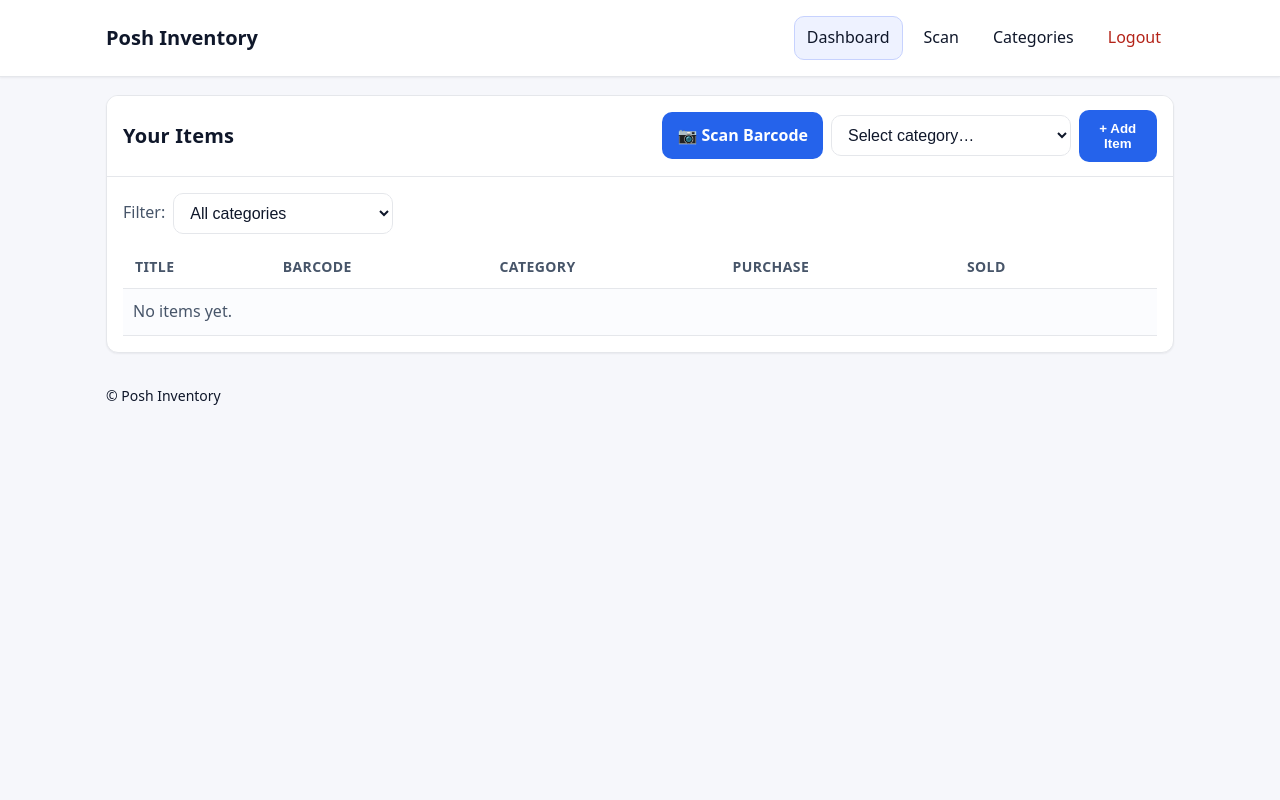
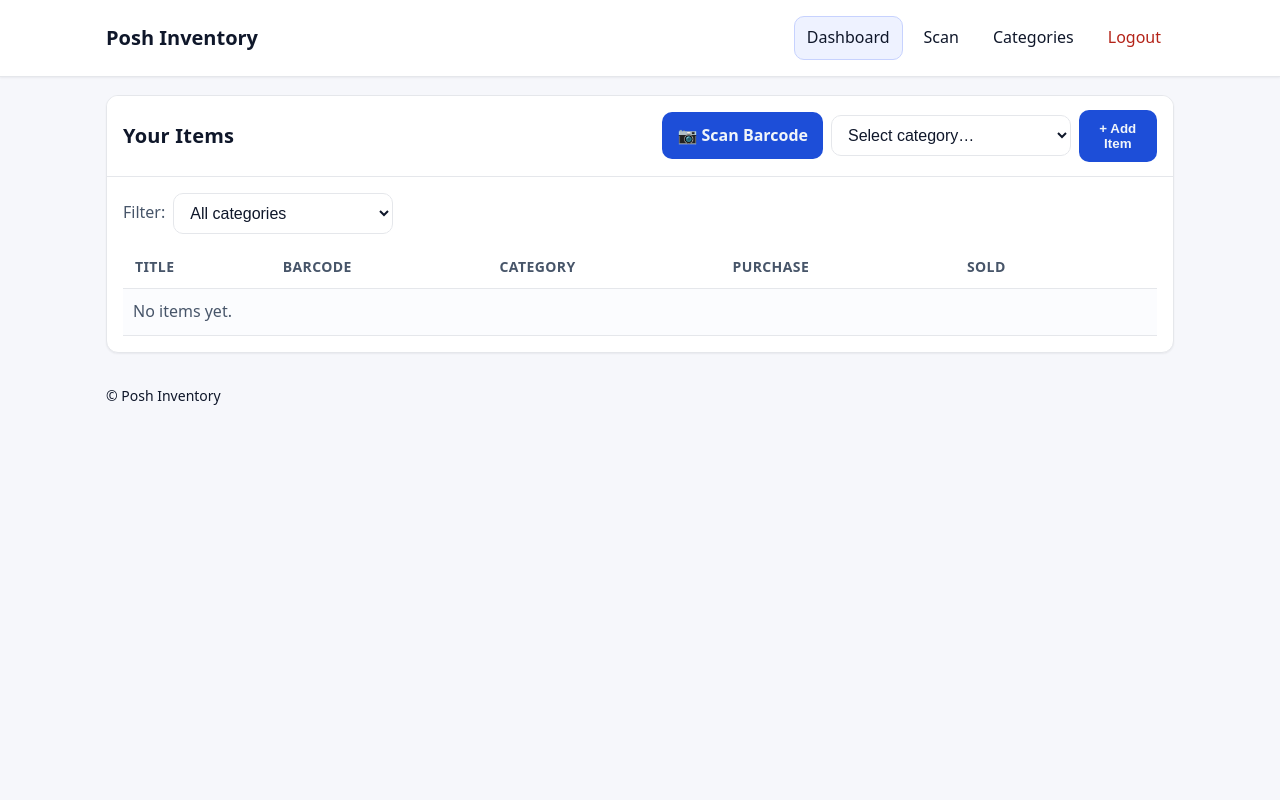
Before and after one commit to noahc763/posh-inventory, a Flask app: page / in a window 1280 px wide. Run offline with Flask 3, Linux system fonts and the light colour scheme; the visitor is signed in with stand-in values (Sample User, id 1); data that the repository does not hold is empty.

Commit message:
Edited the brightness of the buttons

```diff
--- a/static/styles.css
+++ b/static/styles.css
@@ -143,3 +143,33 @@ label.field>span{display:block;margin-bottom:6px;color:var(--ink-muted);font-siz
   .nav-link.active{background:#1e293b;border-color:#334155}
   .table tbody tr:nth-child(odd){background:#0b1220}
 }
+
+/* ===== Softer button whites (keeps WCAG contrast) ===== */
+:root{
+  /* Slightly off-white for text on primary buttons (still AA contrast on #2563eb) */
+  --brand-ink:#f1f5f9; /* was #ffffff */
+}
+
+/* Primary button text is now a soft white */
+.btn{
+  color: var(--brand-ink);
+}
+
+/* Outline buttons: no more pure white slabs */
+.btn.outline{
+  background:#f8fafc;         /* softer than #fff */
+  color:var(--ink);
+  border-color:#dfe3eb;        /* a touch darker to reduce glare */
+}
+.btn.outline:hover{
+  background:#eef2f7;
+}
+
+/* Optional: make primary button a hair darker so the whole chip glows less */
+.btn{
+  background:#1d4ed8;          /* was var(--brand) (#2563eb). Subtle darken for less luminance */
+}
+.btn:hover{
+  opacity:1;                   /* remove the fade so hover doesn’t 'flash' brighter */
+  filter:brightness(0.98);     /* tiny dim on hover */
+}
```
